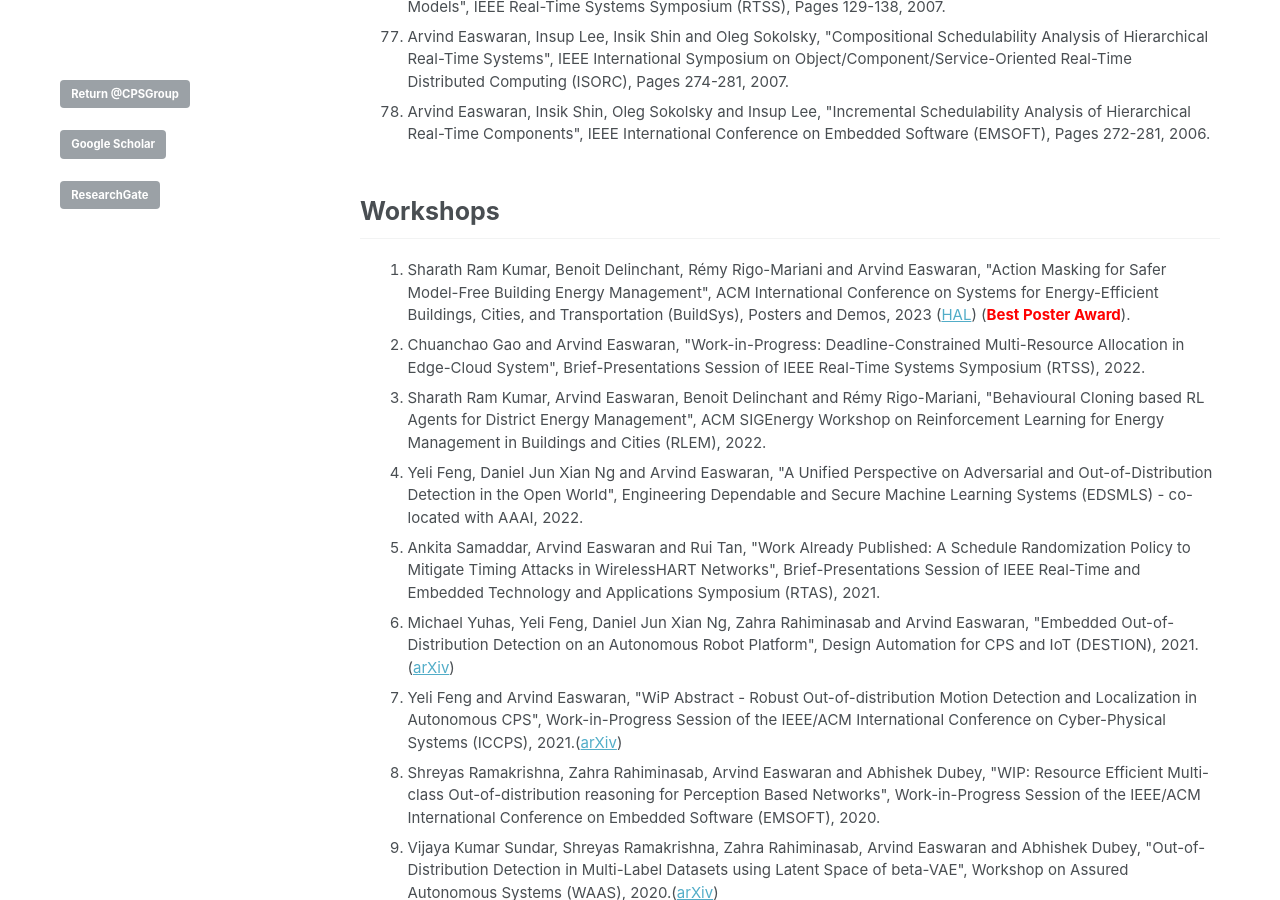
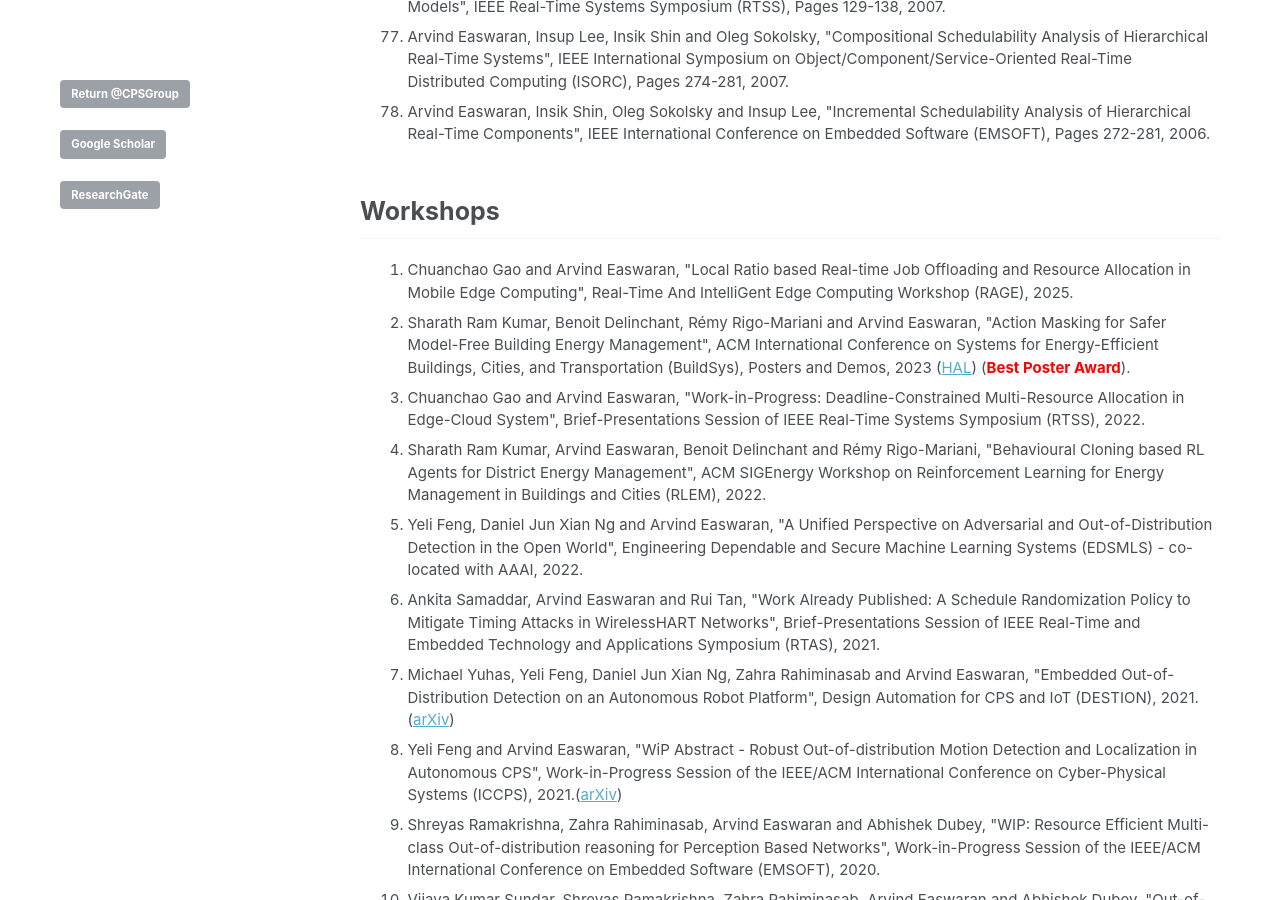
Before and after one commit to CPS-research-group/CPS-research-group.github.io, a Jekyll site: the page built from _pages/research_profile.md, in a window 1280 px wide and 900 px high, scrolled down 8034 px. Built offline with Jekyll 4.4.1, drawn with Linux system fonts in a browser that asks for light colours.

Commit message:
Updates.

```diff
--- a/_pages/research_profile.md
+++ b/_pages/research_profile.md
@@ -147,6 +147,7 @@ a.a:active {color:#0000FF; text-decoration:none;}
 ## Workshops
 
  <ol>
+		        <li class="a">Chuanchao Gao and Arvind Easwaran, "Local Ratio based Real-time Job Offloading and Resource Allocation in Mobile Edge Computing", Real-Time And IntelliGent Edge Computing Workshop (RAGE), 2025.</li>
 				 		<li class="a">Sharath Ram Kumar, Benoit Delinchant, Rémy Rigo-Mariani and Arvind Easwaran, "Action Masking for Safer Model-Free Building Energy Management", ACM International Conference on Systems for Energy-Efficient Buildings, Cities, and Transportation (BuildSys), Posters and Demos, 2023 (<a href="https://cnrs.hal.science/hal-03851408v1">HAL</a>) (<font color="FF0000"><B>Best Poster Award</B></font>).</li>
 		        <li class="a">Chuanchao Gao and Arvind Easwaran, "Work-in-Progress: Deadline-Constrained Multi-Resource Allocation in Edge-Cloud System", Brief-Presentations Session of IEEE Real-Time Systems Symposium (RTSS), 2022.</li>
 		        <li class="a">Sharath Ram Kumar, Arvind Easwaran, Benoit Delinchant and Rémy Rigo-Mariani, "Behavioural Cloning based RL Agents for District Energy Management", ACM SIGEnergy Workshop on Reinforcement Learning for Energy Management in Buildings and Cities (RLEM), 2022.</li>
```
